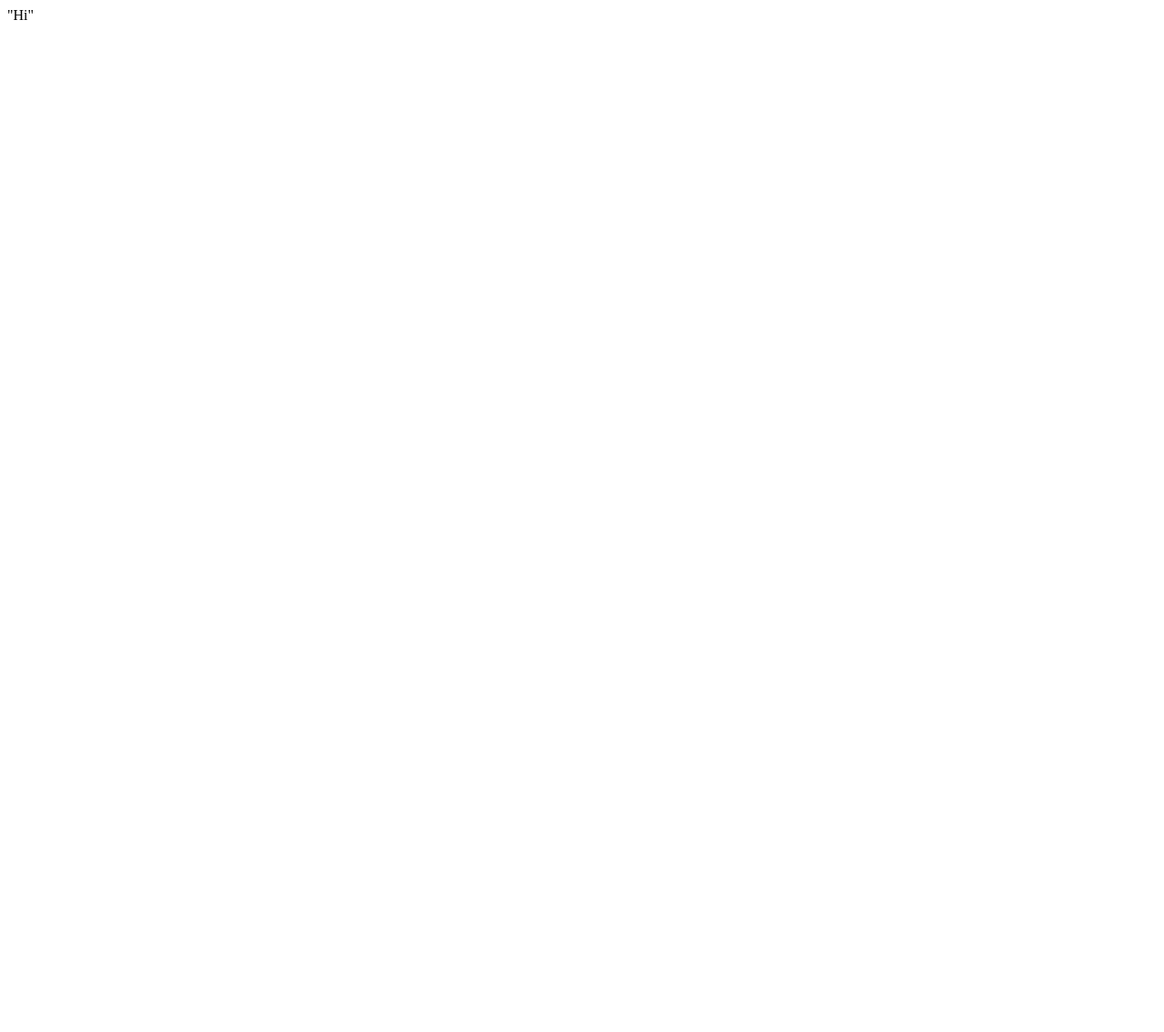
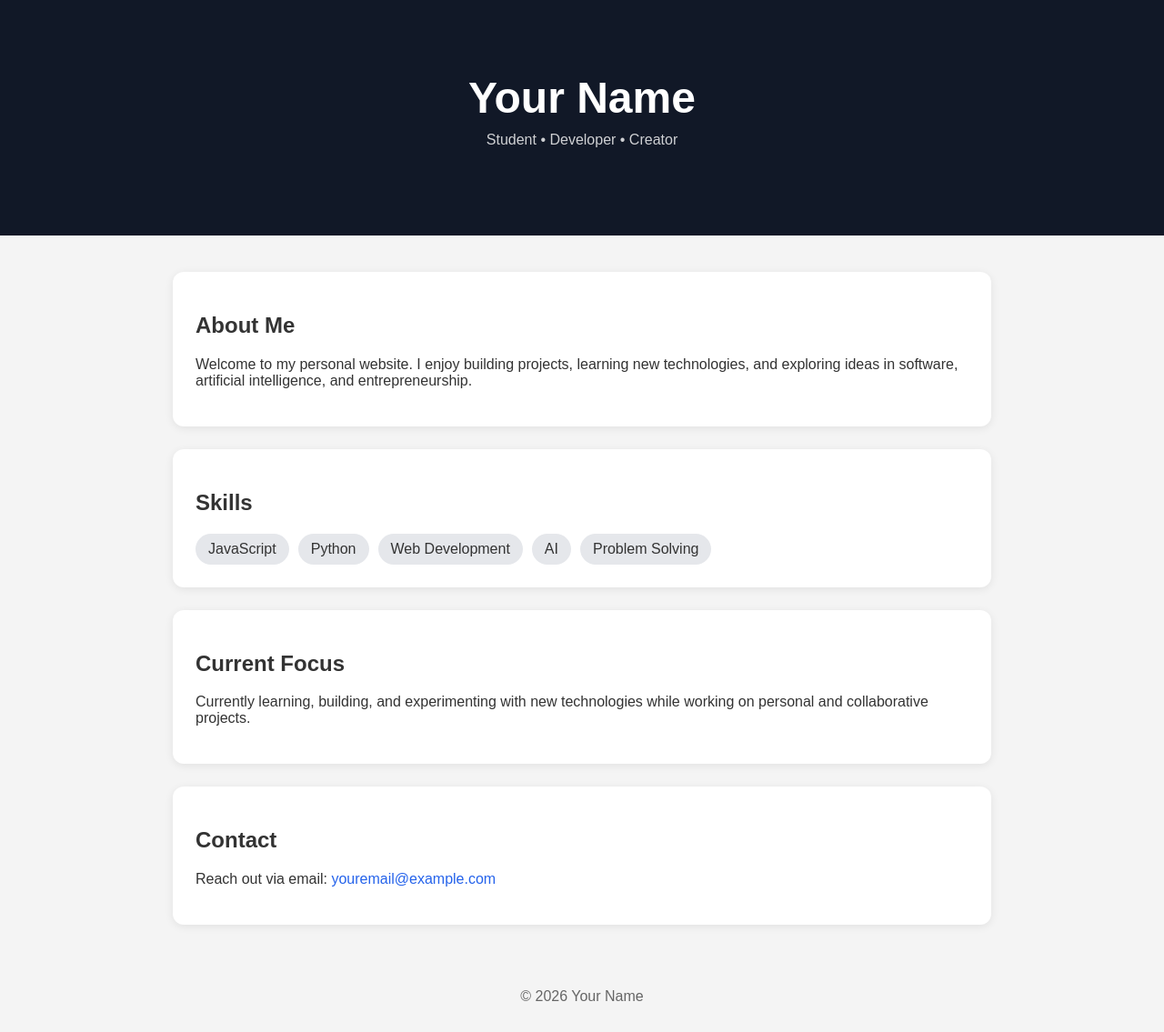
Before and after one commit to Natcha979/Natcha979.github.io, a plain HTML site: page index.html in a window 1280 px wide. Shown: the whole page at 91% size. Before the commit the page ends 800 px from the top, so only its background shows below. Drawn offline with Linux system fonts and the light colour scheme.

Commit message:
Create personal website template in index.html
This HTML file serves as a personal website template, featuring sections for an introduction, skills, current focus, and contact information.

```diff
--- a/index.html
+++ b/index.html
@@ -1 +1,127 @@
-"Hi"
+<!DOCTYPE html>
+<html lang="en">
+<head>
+    <meta charset="UTF-8">
+    <meta name="viewport" content="width=device-width, initial-scale=1.0">
+    <title>Personal Website</title>
+
+    <style>
+        body {
+            font-family: Arial, sans-serif;
+            margin: 0;
+            background-color: #f4f4f4;
+            color: #333;
+        }
+
+        header {
+            background: #111827;
+            color: white;
+            text-align: center;
+            padding: 80px 20px;
+        }
+
+        header h1 {
+            margin: 0;
+            font-size: 3rem;
+        }
+
+        header p {
+            margin-top: 10px;
+            opacity: 0.8;
+        }
+
+        section {
+            max-width: 900px;
+            margin: 40px auto;
+            padding: 0 20px;
+        }
+
+        .card {
+            background: white;
+            padding: 25px;
+            border-radius: 12px;
+            box-shadow: 0 2px 10px rgba(0,0,0,0.08);
+            margin-bottom: 25px;
+        }
+
+        .skills {
+            display: flex;
+            flex-wrap: wrap;
+            gap: 10px;
+        }
+
+        .skill {
+            background: #e5e7eb;
+            padding: 8px 14px;
+            border-radius: 20px;
+        }
+
+        footer {
+            text-align: center;
+            padding: 30px;
+            color: #666;
+        }
+
+        a {
+            color: #2563eb;
+            text-decoration: none;
+        }
+
+        a:hover {
+            text-decoration: underline;
+        }
+    </style>
+</head>
+<body>
+
+    <header>
+        <h1>Your Name</h1>
+        <p>Student • Developer • Creator</p>
+    </header>
+
+    <section>
+        <div class="card">
+            <h2>About Me</h2>
+            <p>
+                Welcome to my personal website. I enjoy building projects,
+                learning new technologies, and exploring ideas in software,
+                artificial intelligence, and entrepreneurship.
+            </p>
+        </div>
+
+        <div class="card">
+            <h2>Skills</h2>
+            <div class="skills">
+                <span class="skill">JavaScript</span>
+                <span class="skill">Python</span>
+                <span class="skill">Web Development</span>
+                <span class="skill">AI</span>
+                <span class="skill">Problem Solving</span>
+            </div>
+        </div>
+
+        <div class="card">
+            <h2>Current Focus</h2>
+            <p>
+                Currently learning, building, and experimenting with new
+                technologies while working on personal and collaborative projects.
+            </p>
+        </div>
+
+        <div class="card">
+            <h2>Contact</h2>
+            <p>
+                Reach out via email:
+                <a href="mailto:nathanmathewchacko@gmail.com">
+                    youremail@example.com
+                </a>
+            </p>
+        </div>
+    </section>
+
+    <footer>
+        © 2026 Your Name
+    </footer>
+
+</body>
+</html>
```
